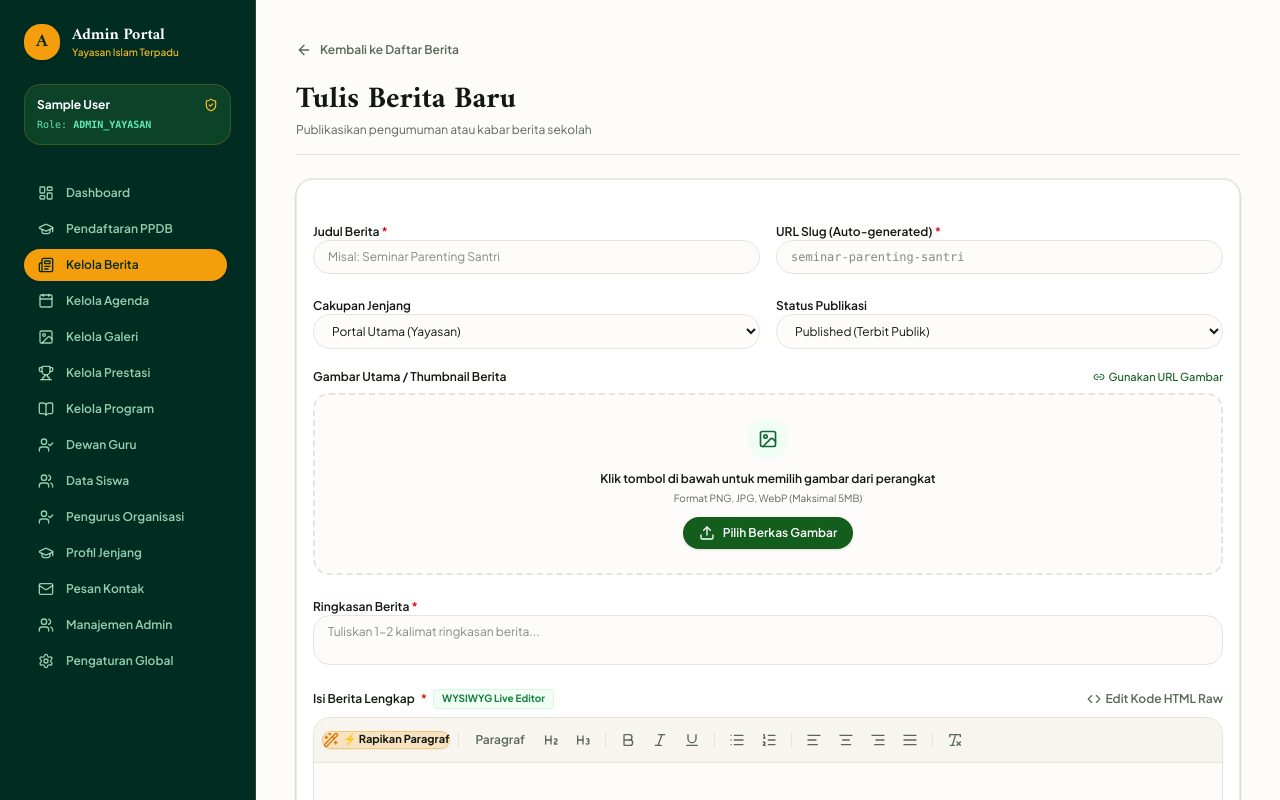
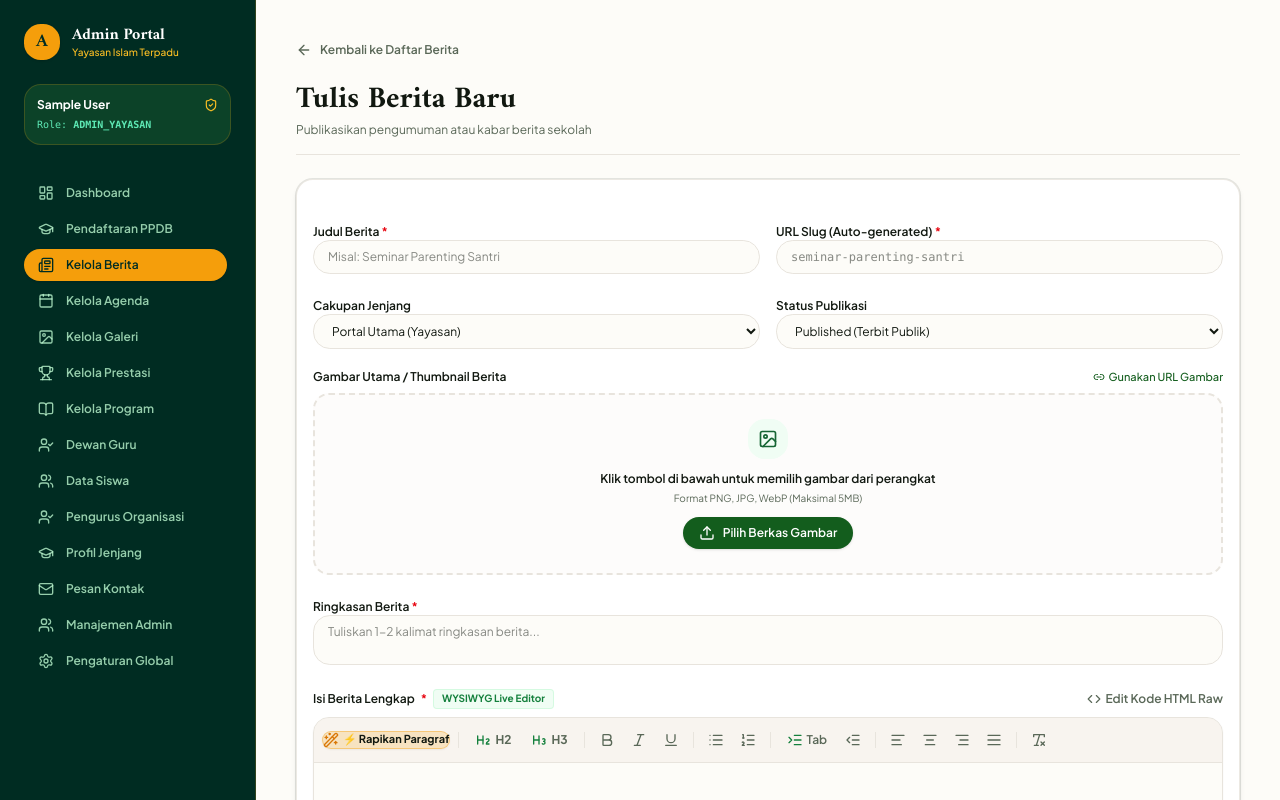
Before and after one commit to seribudigital/newportal, a Next.js app: page /admin/berita/new in a window 1280 px wide. Shown: the top 800 px of the page. Built offline with nearby package versions, Linux system fonts and the light colour scheme; no server answers; the database is empty; sample sign-in values are in the browser's storage.

Commit message:
fix: improve H2, H3, bullet/numbered lists, tabulation, and remove obsolete Paragraf button

```diff
--- a/src/components/admin/RichTextEditor.tsx
+++ b/src/components/admin/RichTextEditor.tsx
@@ -15,8 +15,9 @@ import {
   AlignJustify,
   Wand2,
   Code,
-  Sparkles,
-  RemoveFormatting
+  RemoveFormatting,
+  Indent,
+  Outdent
 } from "lucide-react";
 import { Button } from "@/components/ui/button";
 
@@ -31,7 +32,7 @@ interface RichTextEditorProps {
 export function parseAndEnsureParagraphs(content: string): string {
   if (!content) return "";
 
-  // Check if string contains HTML tags like <p>, <div>, <h2>, <br>, <ul>, <li>, <b>, <i>, <u>, etc.
+  // Check if string contains HTML tags like <p>, <div>, <h2>, <h3>, <br>, <ul>, <ol>, <li>, <b>, <i>, <u>, etc.
   const hasHtmlTags = /<[a-z][\s\S]*>/i.test(content);
 
   if (hasHtmlTags) {
@@ -91,9 +92,55 @@ export function RichTextEditor({
     handleInput();
   };
 
-  // Format paragraph block (h2, h3, p)
-  const formatBlock = (tag: string) => {
-    execCmd("formatBlock", tag);
+  // Format Heading (H2 / H3) reliably across browsers
+  const formatHeading = (tag: "h2" | "h3") => {
+    if (!editorRef.current) return;
+    editorRef.current.focus();
+
+    try {
+      document.execCommand("formatBlock", false, `<${tag.toUpperCase()}>`);
+    } catch {
+      document.execCommand("formatBlock", false, tag);
+    }
+
+    // Fallback if node isn't converted
+    const selection = window.getSelection();
+    if (selection && selection.rangeCount > 0) {
+      let node: Node | null = selection.getRangeAt(0).commonAncestorContainer;
+      if (node.nodeType === 3) node = node.parentElement;
+
+      if (node && node instanceof HTMLElement && editorRef.current.contains(node)) {
+        let block: HTMLElement = node;
+        while (
+          block.parentElement &&
+          block.parentElement !== editorRef.current &&
+          !["P", "DIV", "H1", "H2", "H3", "H4", "H5", "H6", "LI"].includes(block.tagName)
+        ) {
+          block = block.parentElement;
+        }
+
+        if (block && block !== editorRef.current && block.tagName !== tag.toUpperCase()) {
+          const newEl = document.createElement(tag);
+          newEl.innerHTML = block.innerHTML;
+          block.replaceWith(newEl);
+        }
+      }
+    }
+    handleInput();
+  };
+
+  // Handle Tab key for paragraph indent / tabulation
+  const handleKeyDown = (e: React.KeyboardEvent<HTMLDivElement>) => {
+    if (e.key === "Tab") {
+      e.preventDefault();
+      if (e.shiftKey) {
+        execCmd("outdent");
+      } else {
+        // Insert 4 non-breaking spaces for tab indent at cursor position
+        document.execCommand("insertHTML", false, "&nbsp;&nbsp;&nbsp;&nbsp;");
+        handleInput();
+      }
+    }
   };
 
   // Convert raw text to HTML paragraphs
@@ -145,32 +192,25 @@ export function RichTextEditor({
 
           <div className="h-4 w-px bg-border mx-1" />
 
-          {/* Heading Style Dropdown */}
+          {/* Heading H2 & H3 */}
           <button
             type="button"
-            onClick={() => formatBlock("p")}
-            className="p-1.5 px-2 rounded-lg hover:bg-background text-muted-foreground hover:text-foreground transition-colors cursor-pointer text-xs font-semibold"
-            title="Paragraf Biasa"
+            onClick={() => formatHeading("h2")}
+            className="p-1.5 px-2 rounded-lg hover:bg-background text-muted-foreground hover:text-foreground transition-colors cursor-pointer flex items-center gap-1 font-bold text-xs"
+            title="Judul Utama (Heading 2)"
           >
-            Paragraf
+            <Heading2 className="w-4 h-4 text-emerald-700 dark:text-emerald-400" />
+            <span>H2</span>
           </button>
 
           <button
             type="button"
-            onClick={() => formatBlock("h2")}
-            className="p-1.5 rounded-lg hover:bg-background text-muted-foreground hover:text-foreground transition-colors cursor-pointer flex items-center gap-0.5"
-            title="Judul Utama (Heading 2)"
-          >
-            <Heading2 className="w-4 h-4" />
-          </button>
-
-          <button
-            type="button"
-            onClick={() => formatBlock("h3")}
-            className="p-1.5 rounded-lg hover:bg-background text-muted-foreground hover:text-foreground transition-colors cursor-pointer flex items-center gap-0.5"
+            onClick={() => formatHeading("h3")}
+            className="p-1.5 px-2 rounded-lg hover:bg-background text-muted-foreground hover:text-foreground transition-colors cursor-pointer flex items-center gap-1 font-bold text-xs"
             title="Subjudul (Heading 3)"
           >
-            <Heading3 className="w-4 h-4" />
+            <Heading3 className="w-4 h-4 text-emerald-700 dark:text-emerald-400" />
+            <span>H3</span>
           </button>
 
           <div className="h-4 w-px bg-border mx-1" />
@@ -222,6 +262,28 @@ export function RichTextEditor({
             title="Daftar Angka (Numbered List)"
           >
             <ListOrdered className="w-4 h-4" />
+          </button>
+
+          <div className="h-4 w-px bg-border mx-1" />
+
+          {/* Tabulation / Indent / Outdent */}
+          <button
+            type="button"
+            onClick={() => execCmd("insertHTML", "&nbsp;&nbsp;&nbsp;&nbsp;")}
+            className="p-1.5 px-2 rounded-lg hover:bg-background text-muted-foreground hover:text-foreground transition-colors cursor-pointer flex items-center gap-1 font-semibold text-xs"
+            title="Masuk Paragraf / Tabulasi (Tab)"
+          >
+            <Indent className="w-4 h-4 text-emerald-700" />
+            <span>Tab</span>
+          </button>
+
+          <button
+            type="button"
+            onClick={() => execCmd("outdent")}
+            className="p-1.5 rounded-lg hover:bg-background text-muted-foreground hover:text-foreground transition-colors cursor-pointer"
+            title="Kembali Rata Kiri (Outdent)"
+          >
+            <Outdent className="w-4 h-4" />
           </button>
 
           <div className="h-4 w-px bg-border mx-1" />
@@ -290,7 +352,8 @@ export function RichTextEditor({
             contentEditable
             onInput={handleInput}
             onBlur={handleInput}
-            className="prose prose-emerald max-w-none p-4 min-h-[280px] focus:outline-none bg-background text-foreground leading-relaxed prose-p:mb-4 prose-headings:font-heading prose-headings:font-bold prose-headings:text-foreground"
+            onKeyDown={handleKeyDown}
+            className="prose prose-emerald max-w-none p-4 min-h-[280px] focus:outline-none bg-background text-foreground leading-relaxed [&_ul]:list-disc [&_ul]:pl-6 [&_ul]:my-2 [&_ol]:list-decimal [&_ol]:pl-6 [&_ol]:my-2 [&_li]:my-1 [&_h2]:text-2xl [&_h2]:font-bold [&_h2]:font-heading [&_h2]:mt-6 [&_h2]:mb-3 [&_h2]:text-foreground [&_h3]:text-xl [&_h3]:font-bold [&_h3]:font-heading [&_h3]:mt-4 [&_h3]:mb-2 [&_h3]:text-foreground [&_p]:mb-4 [&_p]:leading-relaxed"
             style={{ minHeight: "280px" }}
           />
         )}
--- a/src/components/ui/SafeHtmlRenderer.tsx
+++ b/src/components/ui/SafeHtmlRenderer.tsx
@@ -21,7 +21,7 @@ export function SafeHtmlRenderer({ html, className = "" }: SafeHtmlRendererProps
 
   return (
     <div
-      className={`prose prose-emerald max-w-none prose-p:leading-relaxed prose-p:mb-4 prose-headings:font-heading prose-headings:font-bold prose-headings:text-foreground ${className}`}
+      className={`prose prose-emerald max-w-none text-foreground leading-relaxed [&_p]:mb-4 [&_p]:leading-relaxed [&_ul]:list-disc [&_ul]:pl-6 [&_ul]:my-3 [&_ol]:list-decimal [&_ol]:pl-6 [&_ol]:my-3 [&_li]:my-1 [&_h2]:text-2xl [&_h2]:font-bold [&_h2]:font-heading [&_h2]:mt-6 [&_h2]:mb-3 [&_h2]:text-foreground [&_h3]:text-xl [&_h3]:font-bold [&_h3]:font-heading [&_h3]:mt-4 [&_h3]:mb-2 [&_h3]:text-foreground ${className}`}
       dangerouslySetInnerHTML={{ __html: sanitizedHtml }}
     />
   );
```
